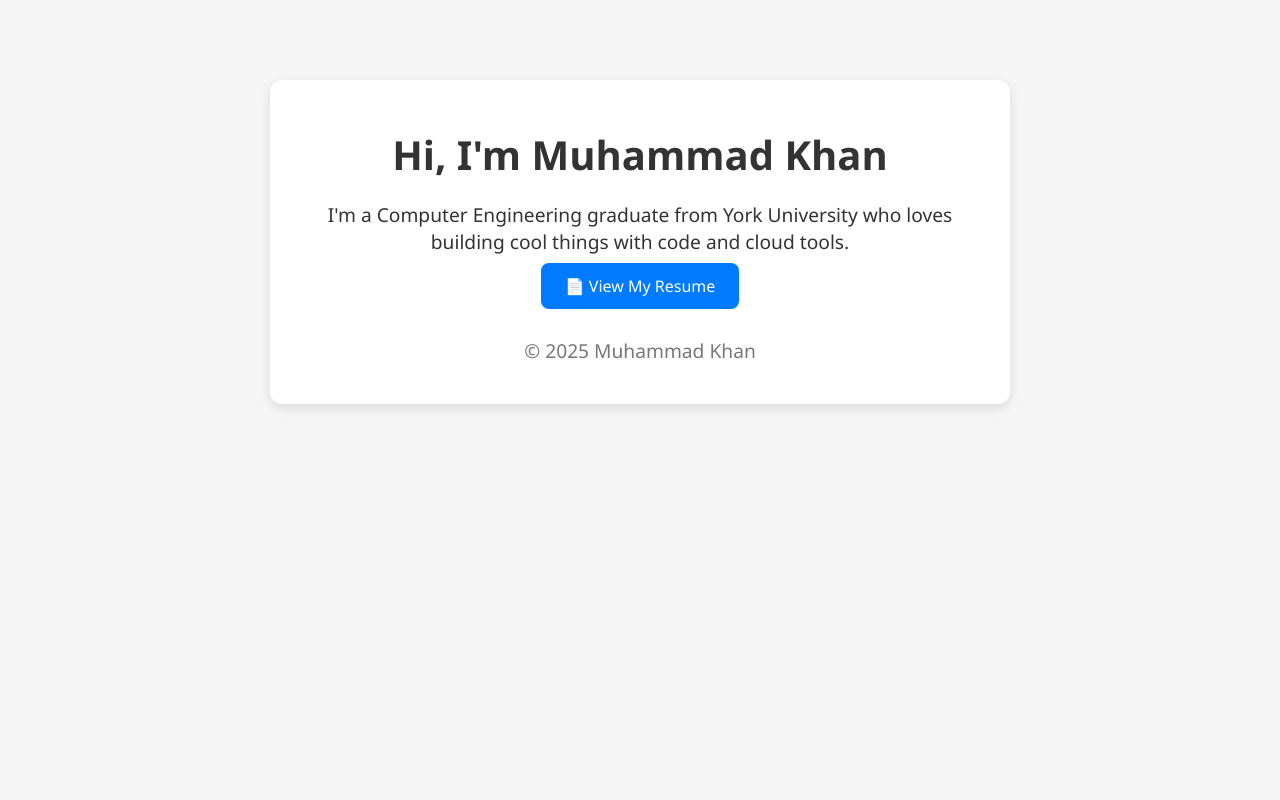
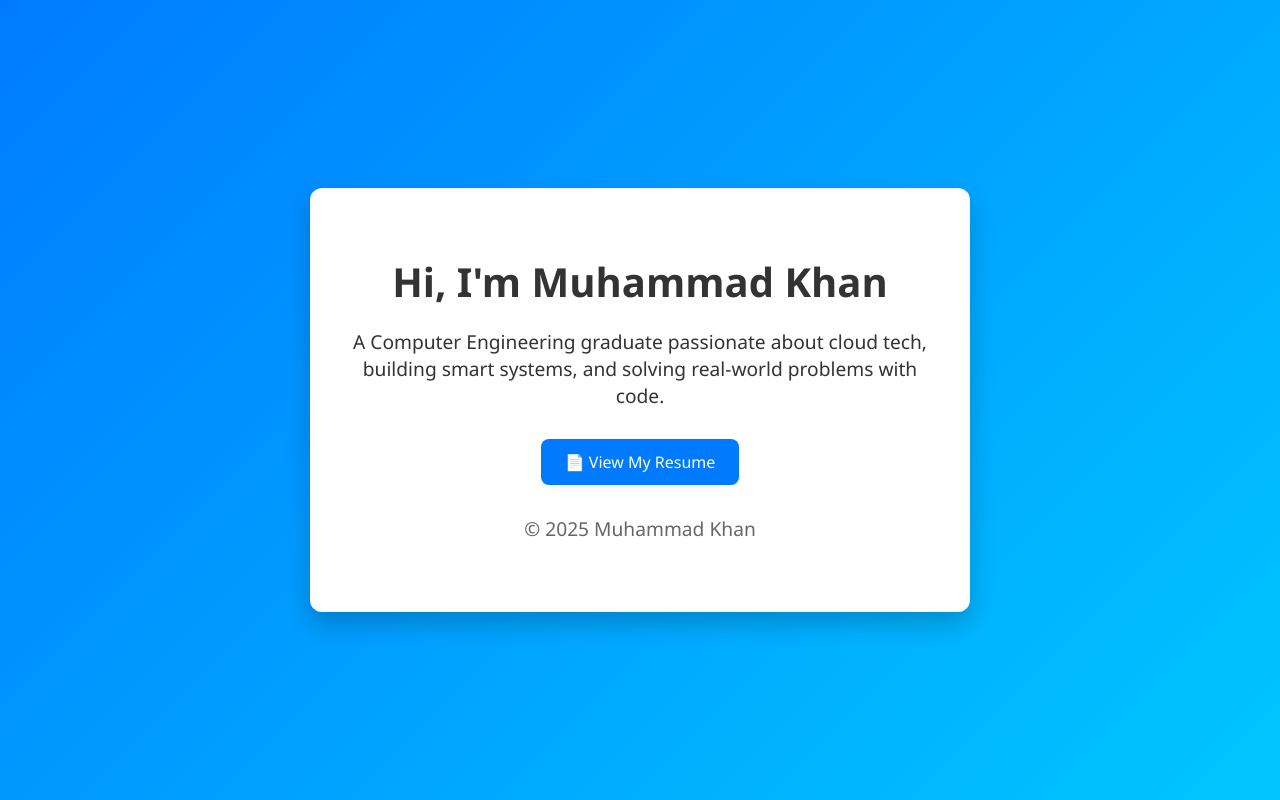
Before and after one commit to Khan-Muhammad1/my-site, a plain HTML site: page index.html in a window 1280 px wide. Drawn offline with Linux system fonts and the light colour scheme.

Commit message:
New landing page

```diff
--- a/index.html
+++ b/index.html
@@ -3,23 +3,28 @@
 <head>
   <meta charset="UTF-8" />
   <title>Muhammad Khan – Portfolio</title>
+  <meta name="viewport" content="width=device-width, initial-scale=1.0" />
   <style>
     body {
-      font-family: "Segoe UI", sans-serif;
       margin: 0;
       padding: 0;
-      background: #f5f5f5;
-      color: #333;
-      text-align: center;
+      font-family: "Segoe UI", sans-serif;
+      background: linear-gradient(135deg, #007bff, #00c6ff);
+      color: #fff;
+      display: flex;
+      justify-content: center;
+      align-items: center;
+      min-height: 100vh;
     }
 
-    .container {
-      max-width: 700px;
-      margin: 80px auto;
-      padding: 20px;
-      background: white;
+    .card {
+      background: #ffffff;
+      color: #333;
       border-radius: 12px;
-      box-shadow: 0 4px 12px rgba(0,0,0,0.1);
+      padding: 40px 30px;
+      max-width: 600px;
+      box-shadow: 0 12px 24px rgba(0, 0, 0, 0.2);
+      text-align: center;
     }
 
     h1 {
@@ -29,10 +34,11 @@
 
     p {
       font-size: 1.2rem;
-      margin-bottom: 20px;
+      margin-bottom: 30px;
     }
 
     .btn {
+      display: inline-block;
       background-color: #007bff;
       color: white;
       padding: 12px 24px;
@@ -49,16 +55,23 @@
     }
 
     footer {
-      margin-top: 40px;
+      margin-top: 30px;
       font-size: 0.9rem;
-      color: #777;
+      color: #666;
+    }
+
+    @media (max-width: 600px) {
+      .card {
+        margin: 20px;
+        padding: 30px 20px;
+      }
     }
   </style>
 </head>
 <body>
-  <div class="container">
+  <div class="card">
     <h1>Hi, I'm Muhammad Khan</h1>
-    <p>I'm a Computer Engineering graduate from York University who loves building cool things with code and cloud tools.</p>
+    <p>A Computer Engineering graduate passionate about cloud tech, building smart systems, and solving real-world problems with code.</p>
 
     <a class="btn" href="resume.pdf" target="_blank">📄 View My Resume</a>
 
```
